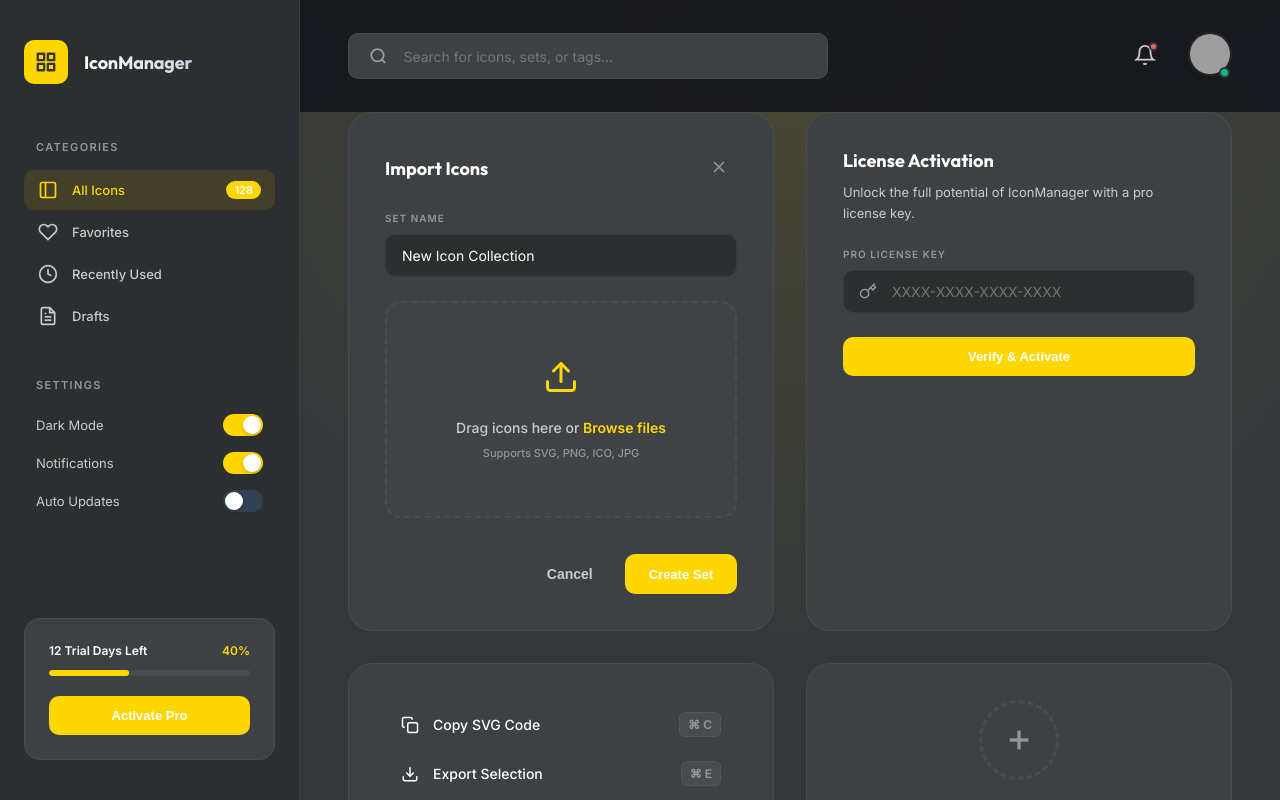
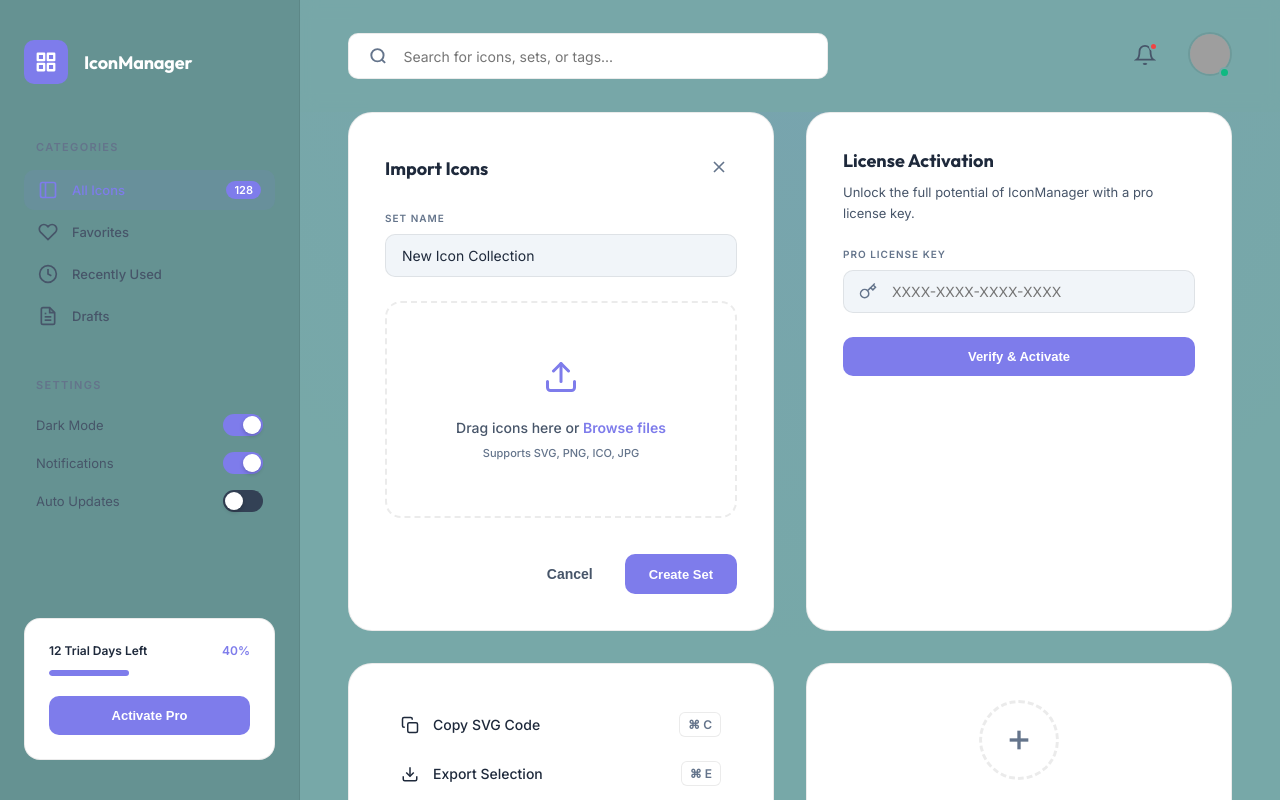
Before and after one commit to skdsam/rust-boilerplate, a website: page src/index.html in a window 1280 px wide. Drawn offline with Linux system fonts and the light colour scheme; grey boxes are pictures that could not be loaded.

Commit message:
Update palette: Muted Teal (#77A8A8) Background and Periwinkle (#7E7CEB) Accent

```diff
--- a/src/styles.css
+++ b/src/styles.css
@@ -1,22 +1,22 @@
 :root {
-  /* Color Palette - Quartz Background & Gold Accent */
-  --bg-app: #353839; /* Quartz Background */
-  --bg-sidebar: #2c2f30; /* Darker Quartz for Sidebar */
-  --bg-card: #3e4143; /* Lighter Quartz for Cards */
-  --bg-card-hover: #484c4e;
-  --bg-input: #2c2f30;
+  /* Color Palette - Muted Teal & Periwinkle Accent */
+  --bg-app: #77A8A8; /* Muted Teal Background */
+  --bg-sidebar: #659292; /* Slightly Darker Teal for Sidebar */
+  --bg-card: #ffffff; /* Solid White Cards for Professional Contrast */
+  --bg-card-hover: #f8fafc;
+  --bg-input: #f1f5f9;
 
-  --text-primary: #ffffff;
-  --text-secondary: #c9cbcc;
-  --text-muted: #949799;
+  --text-primary: #1e293b; /* Dark text for light background */
+  --text-secondary: #475569;
+  --text-muted: #64748b;
 
-  --accent: #FFD700; /* Gold */
-  --accent-glow: rgba(255, 215, 0, 0.2);
-  --accent-soft: rgba(255, 215, 0, 0.1);
-  --danger: #ff5c5c;
+  --accent: #7E7CEB; /* Periwinkle Accent */
+  --accent-glow: rgba(126, 124, 235, 0.2);
+  --accent-soft: rgba(126, 124, 235, 0.1);
+  --danger: #ef4444;
 
-  --border-light: rgba(255, 255, 255, 0.04);
-  --border-medium: rgba(255, 255, 255, 0.06);
+  --border-light: rgba(0, 0, 0, 0.05);
+  --border-medium: rgba(0, 0, 0, 0.08);
 
   /* Typography */
   --font-header: 'Outfit', sans-serif;
@@ -80,7 +80,7 @@
   display: flex;
   align-items: center;
   justify-content: center;
-  color: #353839; /* Quartz icon on gold */
+  color: white; /* White on Periwinkle */
 }
 
 .brand-name {
@@ -88,10 +88,7 @@
   font-size: 18px;
   font-weight: 700;
   letter-spacing: -0.01em;
-  background: linear-gradient(to right, #fff, #cbd5e1);
-  -webkit-background-clip: text;
-  background-clip: text;
-  -webkit-text-fill-color: transparent;
+  color: white; /* Solid white for brand on teal */
 }
 
 .nav-section {
@@ -205,7 +202,7 @@
   justify-content: space-between;
   align-items: center;
   padding: 32px 48px;
-  background: rgba(15, 17, 24, 0.8);
+  background: rgba(119, 168, 168, 0.9); /* Translucent Teal */
   backdrop-filter: blur(8px);
   position: sticky;
   top: 0;
@@ -229,7 +226,7 @@
 }
 
 .search-icon { color: var(--text-muted); }
-.search-box input { background: transparent; border: none; color: white; font-size: 14px; width: 100%; outline: none; font-family: var(--font-body); }
+.search-box input { background: transparent; border: none; color: var(--text-primary); font-size: 14px; width: 100%; outline: none; font-family: var(--font-body); }
 
 .header-actions { display: flex; align-items: center; gap: 28px; }
 .notif-btn { background: none; border: none; color: var(--text-secondary); cursor: pointer; position: relative; padding: 4px; }
@@ -267,7 +264,7 @@
 
 .u-form-field { margin-bottom: 24px; }
 .u-label { display: block; font-size: 10px; font-weight: 800; color: var(--text-muted); margin-bottom: 10px; letter-spacing: 0.1em; }
-.u-input { width: 100%; background: var(--bg-input); border: 1px solid var(--border-medium); border-radius: var(--radius-sm); padding: 12px 16px; color: white; font-size: 14px; font-family: var(--font-body); transition: var(--transition); }
+.u-input { width: 100%; background: var(--bg-input); border: 1px solid var(--border-medium); border-radius: var(--radius-sm); padding: 12px 16px; color: var(--text-primary); font-size: 14px; font-family: var(--font-body); transition: var(--transition); }
 .u-input:focus { border-color: var(--accent); outline: none; background: var(--bg-card-hover); }
 
 .u-input-group { position: relative; }
```
